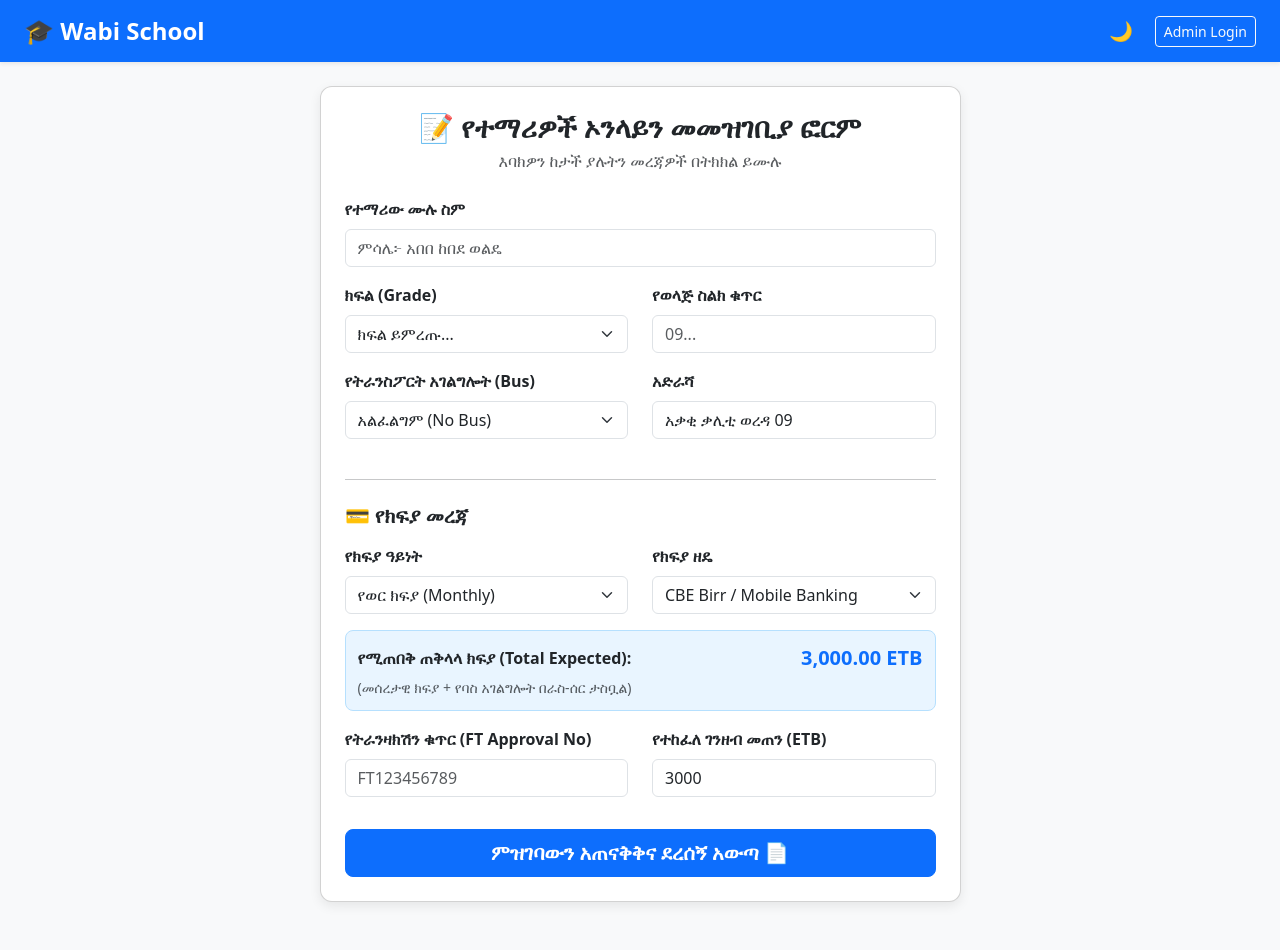
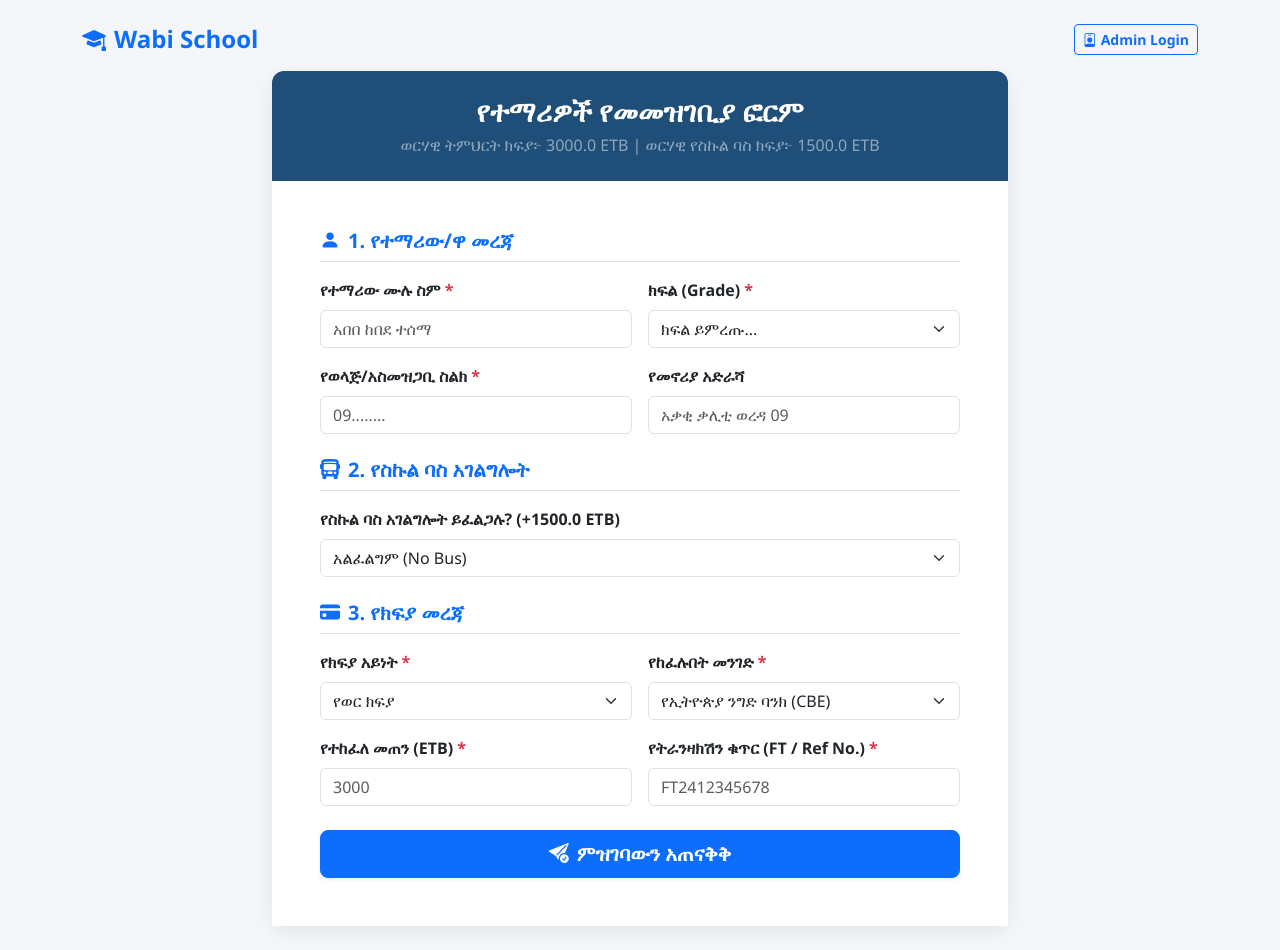
Before and after one commit to kiyya1/Kiyya-students-manager, a Flask app: page / in a window 1280 px wide. Run offline with Flask 3, Linux system fonts and the light colour scheme.

Commit message:
Update register.html

```diff
--- a/templates/register.html
+++ b/templates/register.html
@@ -3,183 +3,129 @@
 <head>
   <meta charset="UTF-8">
   <meta name="viewport" content="width=device-width, initial-scale=1.0">
-    <title>የተማሪዎች ምዝገባ — Wabi School</title>
+  <title>የተማሪዎች የመመዝገቢያ ፎርም</title>
   <link href="https://cdn.jsdelivr.net/npm/bootstrap@5.3.0/dist/css/bootstrap.min.css" rel="stylesheet">
+  <link rel="stylesheet" href="https://cdn.jsdelivr.net/npm/bootstrap-icons@1.10.5/font/bootstrap-icons.css">
   <style>
-        body {
-            background-color: #f8f9fa;
-            color: #212529;
-            transition: background-color 0.3s, color 0.3s;
-        }
-        .card {
-            border-radius: 12px;
-            box-shadow: 0 4px 12px rgba(0,0,0,0.08);
-            transition: background-color 0.3s, border-color 0.3s;
-        }
-        /* --- DARK MODE STYLES --- */
-        body.dark-mode {
-            background-color: #121212 !important;
-            color: #e0e0e0 !important;
-        }
-        body.dark-mode .card {
-            background-color: #1e1e1e !important;
-            color: #ffffff !important;
-            border-color: #333333 !important;
-        }
-        body.dark-mode .form-control,
-        body.dark-mode .form-select {
-            background-color: #2d2d2d !important;
-            color: #ffffff !important;
-            border-color: #444444 !important;
-        }
-        body.dark-mode .form-control:focus,
-        body.dark-mode .form-select:focus {
-            background-color: #333333 !important;
-            color: #ffffff !important;
-            border-color: #0d6efd !important;
-        }
-        body.dark-mode .text-muted {
-            color: #aaa !important;
-        }
-        .theme-toggle-btn {
-            cursor: pointer;
-            font-size: 1.2rem;
-            border: none;
-            background: transparent;
-        }
-        .calculated-box {
-            background-color: #e9f5ff;
-            border: 1px solid #b6e0fe;
-            border-radius: 8px;
-            padding: 12px;
-        }
-        body.dark-mode .calculated-box {
-            background-color: #1a2733;
-            border-color: #2b4c6f;
-        }
+    body { background: #f4f6f9; font-family: 'Segoe UI', Tahoma, Geneva, Verdana, sans-serif; }
+    .card-custom { border-radius: 12px; border: none; box-shadow: 0 5px 20px rgba(0,0,0,0.08); }
+    .header-box { background: #1f4e79; color: #ffffff; border-top-left-radius: 12px; border-top-right-radius: 12px; }
   </style>
 </head>
-<body>
+<body class="py-4">
 
-    <!-- Header / Navbar -->
-    <nav class="navbar navbar-expand-lg navbar-dark bg-primary px-4 shadow-sm mb-4">
-        <a class="navbar-brand text-white fw-bold fs-4" href="/">🎓 Wabi School</a>
-        <div class="ms-auto d-flex align-items-center">
-            <button id="themeToggle" class="theme-toggle-btn text-white me-3" title="Toggle Dark/Light Mode">🌙</button>
-            <a href="/login" class="btn btn-outline-light btn-sm">Admin Login</a>
+  <div class="container">
+    <div class="d-flex justify-content-between align-items-center mb-3">
+      <h4 class="fw-bold text-primary mb-0"><i class="bi bi-mortarboard-fill me-2"></i>Wabi School</h4>
+      <a href="/login" class="btn btn-outline-primary fw-bold btn-sm"><i class="bi bi-person-badge me-1"></i>Admin Login</a>
     </div>
-    </nav>
 
-    <div class="container pb-5">
     <div class="row justify-content-center">
-            <div class="col-md-8 col-lg-7">
+      <div class="col-lg-8">
 
         {% with messages = get_flashed_messages(with_categories=true) %}
           {% if messages %}
             {% for category, message in messages %}
-                            <div class="alert alert-{{ category }} alert-dismissible fade show mb-4" role="alert">
-                                {{ message }}
-                                <button type="button" class="btn-close" data-bs-dismiss="alert" aria-label="Close"></button>
+              <div class="alert alert-{{ category }} alert-dismissible fade show shadow-sm mb-4" role="alert">
+                <i class="bi bi-check-circle-fill me-2"></i> {{ message }}
+                <button type="button" class="btn-close" data-bs-dismiss="alert"></button>
               </div>
             {% endfor %}
           {% endif %}
         {% endwith %}
 
-                <div class="card p-4">
-                    <h3 class="fw-bold text-center mb-1">📝 የተማሪዎች ኦንላይን መመዝገቢያ ፎርም</h3>
-                    <p class="text-center text-muted mb-4">እባክዎን ከታች ያሉትን መረጃዎች በትክክል ይሙሉ</p>
-
-                    <form action="/add_student" method="POST">
-                        <div class="mb-3">
-                            <label class="form-label fw-bold">የተማሪው ሙሉ ስም</label>
-                            <input type="text" name="full_name" class="form-control" placeholder="ምሳሌ፦ አበበ ከበደ ወልዴ" required>
+        <div class="card card-custom">
+          <div class="p-4 text-center header-box">
+            <h3 class="fw-bold mb-1">የተማሪዎች የመመዝገቢያ ፎርም</h3>
+            <p class="mb-0 text-white-50">ወርሃዊ ትምህርት ክፍያ፦ {{ tuition_fee }} ETB | ወርሃዊ የስኩል ባስ ክፍያ፦ {{ bus_fee }} ETB</p>
           </div>
 
-                        <div class="row">
-                            <div class="col-md-6 mb-3">
-                                <label class="form-label fw-bold">ክፍል (Grade)</label>
+          <div class="card-body p-4 p-md-5 bg-white">
+            <form action="/add_student" method="POST">
+
+              <!-- SECTION 1 -->
+              <h5 class="fw-bold text-primary mb-3 border-bottom pb-2"><i class="bi bi-person-fill me-2"></i>1. የተማሪው/ዋ መረጃ</h5>
+              <div class="row g-3 mb-4">
+                <div class="col-md-6">
+                  <label class="form-label fw-bold">የተማሪው ሙሉ ስም <span class="text-danger">*</span></label>
+                  <input type="text" name="full_name" class="form-control" placeholder="አበበ ከበደ ተሰማ" required>
+                </div>
+
+                <div class="col-md-6">
+                  <label class="form-label fw-bold">ክፍል (Grade) <span class="text-danger">*</span></label>
                   <select name="grade" class="form-select" required>
-                                    <option value="" selected disabled>ክፍል ይምረጡ...</option>
-                                    <option value="1st Grade">1st Grade</option>
-                                    <option value="2nd Grade">2nd Grade</option>
-                                    <option value="3rd Grade">3rd Grade</option>
-                                    <option value="4th Grade">4th Grade</option>
+                    <option value="" disabled selected>ክፍል ይምረጡ...</option>
+                    <option value="1st Grade">1ኛ ክፍል (1st Grade)</option>
+                    <option value="2nd Grade">2ኛ ክፍል (2nd Grade)</option>
+                    <option value="3rd Grade">3ኛ ክፍል (3rd Grade)</option>
+                    <option value="4th Grade">4ኛ ክፍል (4th Grade)</option>
                     <option value="5th Grade">5th Grade</option>
                     <option value="6th Grade">6th Grade</option>
-                                    <option value="7th Grade">7th Grade</option>
-                                    <option value="8th Grade">8th Grade</option>
-                                    <option value="9th Grade">9th Grade</option>
-                                    <option value="10th Grade">10th Grade</option>
-                                    <option value="11th Grade">11th Grade</option>
-                                    <option value="12th Grade">12th Grade</option>
                   </select>
                 </div>
-                            <div class="col-md-6 mb-3">
-                                <label class="form-label fw-bold">የወላጅ ስልክ ቁጥር</label>
-                                <input type="text" name="phone" class="form-control" placeholder="09..." required>
+
+                <div class="col-md-6">
+                  <label class="form-label fw-bold">የወላጅ/አስመዝጋቢ ስልክ <span class="text-danger">*</span></label>
+                  <input type="tel" name="phone" class="form-control" placeholder="09........" required>
+                </div>
+
+                <div class="col-md-6">
+                  <label class="form-label fw-bold">የመኖሪያ አድራሻ</label>
+                  <input type="text" name="address" class="form-control" placeholder="አቃቂ ቃሊቲ ወረዳ 09">
                 </div>
               </div>
 
-                        <div class="row">
-                            <div class="col-md-6 mb-3">
-                                <label class="form-label fw-bold">የትራንስፖርት አገልግሎት (Bus)</label>
-                                <select id="busSelect" name="bus_service" class="form-select" onchange="calculateTotalFee()">
+              <!-- SECTION 2 -->
+              <h5 class="fw-bold text-primary mb-3 border-bottom pb-2"><i class="bi bi-bus-front-fill me-2"></i>2. የስኩል ባስ አገልግሎት</h5>
+              <div class="mb-4">
+                <label class="form-label fw-bold">የስኩል ባስ አገልግሎት ይፈልጋሉ? (+{{ bus_fee }} ETB)</label>
+                <select name="bus_service" class="form-select">
                   <option value="አልፈልግም (No Bus)">አልፈልግም (No Bus)</option>
-                                    <option value="እፈልጋለሁ (Bus Needed)">እፈልጋለሁ (Bus Needed)</option>
+                  <option value="እፈልጋለሁ (Yes Bus)">እፈልጋለሁ (Yes Bus - {{ bus_fee }} ETB)</option>
                 </select>
               </div>
-                            <div class="col-md-6 mb-3">
-                                <label class="form-label fw-bold">አድራሻ</label>
-                                <input type="text" name="address" class="form-control" value="{{ settings.default_address if settings else 'አቃቂ ቃሊቲ ወረዳ 09' }}">
+
+              <!-- SECTION 3 -->
+              <h5 class="fw-bold text-primary mb-3 border-bottom pb-2"><i class="bi bi-credit-card-fill me-2"></i>3. የክፍያ መረጃ</h5>
+              <div class="row g-3 mb-4">
+                <div class="col-md-6">
+                  <label class="form-label fw-bold">የክፍያ አይነት <span class="text-danger">*</span></label>
+                  <select name="payment_type" class="form-select" required>
+                    <option value="Monthly Fee">የወር ክፍያ</option>
+                    <option value="Term Fee">የተርም ክፍያ</option>
+                  </select>
+                </div>
+
+                <div class="col-md-6">
+                  <label class="form-label fw-bold">የከፈሉበት መንገድ <span class="text-danger">*</span></label>
+                  <select name="payment_method" class="form-select" required>
+                    <option value="CBE Birr / Commercial Bank of Ethiopia">የኢትዮጵያ ንግድ ባንክ (CBE)</option>
+                    <option value="Telebirr">ቴሌብር (Telebirr)</option>
+                    <option value="BOA (Bank of Abyssinia)">አቢሲንያ ባንክ</option>
+                    <option value="Awash Bank">አዋሽ ባንክ</option>
+                    <option value="Cash/በጥሬ ገንዘብ">በጥሬ ገንዘብ (Cash)</option>
+                  </select>
+                </div>
+
+                <div class="col-md-6">
+                  <label class="form-label fw-bold">የተከፈለ መጠን (ETB) <span class="text-danger">*</span></label>
+                  <input type="number" step="0.01" name="amount_paid" class="form-control" placeholder="3000" required>
+                </div>
+
+                <div class="col-md-6">
+                  <label class="form-label fw-bold">የትራንዛክሽን ቁጥር (FT / Ref No.) <span class="text-danger">*</span></label>
+                  <input type="text" name="ft_approval_no" class="form-control" placeholder="FT2412345678" required>
                 </div>
               </div>
 
-                        <hr class="my-4">
-                        <h5 class="fw-bold mb-3">💳 የክፍያ መረጃ</h5>
-
-                        <div class="row">
-                            <div class="col-md-6 mb-3">
-                                <label class="form-label fw-bold">የክፍያ ዓይነት</label>
-                                <select id="paymentTypeSelect" name="payment_type" class="form-select" onchange="calculateTotalFee()" required>
-                                    <option value="Monthly Fee">የወር ክፍያ (Monthly)</option>
-                                    <option value="Term Fee">የታርም ክፍያ (Term)</option>
-                                </select>
-                            </div>
-                            <div class="col-md-6 mb-3">
-                                <label class="form-label fw-bold">የክፍያ ዘዴ</label>
-                                <select name="payment_method" class="form-select" required>
-                                    <option value="CBE Birr / Mobile Banking">CBE Birr / Mobile Banking</option>
-                                    <option value="Telebirr">Telebirr</option>
-                                    <option value="Bank Transfer">Bank Transfer</option>
-                                    <option value="Cash">በጥሬ ገንዘብ (Cash)</option>
-                                </select>
-                            </div>
+              <div class="d-grid gap-2 mt-4">
+                <button type="submit" class="btn btn-primary btn-lg fw-bold shadow-sm">
+                  <i class="bi bi-send-check-fill me-2"></i>ምዝገባውን አጠናቅቅ
+                </button>
               </div>
 
-                        <!-- Dynamic Real-Time Fee Calculation Box -->
-                        <div class="calculated-box mb-3">
-                            <div class="d-flex justify-content-between align-items-center">
-                                <span class="fw-bold">የሚጠበቅ ጠቅላላ ክፍያ (Total Expected):</span>
-                                <span id="displayTotalFee" class="fs-5 fw-bold text-primary">0.00 ETB</span>
+            </form>
           </div>
-                            <small class="text-muted d-block mt-1">
-                                (መሰረታዊ ክፍያ + የባስ አገልግሎት በራስ-ሰር ታስቧል)
-                            </small>
-                        </div>
-
-                        <div class="row">
-                            <div class="col-md-6 mb-3">
-                                <label class="form-label fw-bold">የትራንዛክሽን ቁጥር (FT Approval No)</label>
-                                <input type="text" name="ft_approval_no" class="form-control" placeholder="FT123456789">
-                            </div>
-                            <div class="col-md-6 mb-3">
-                                <label class="form-label fw-bold">የተከፈለ ገንዘብ መጠን (ETB)</label>
-                                <input type="number" step="0.01" id="amountPaidInput" name="amount_paid" class="form-control" placeholder="0.00" required>
-                            </div>
-                        </div>
-
-                        <button type="submit" class="btn btn-primary w-100 btn-lg mt-3 fw-bold">ምዝገባውን አጠናቅቅና ደረሰኝ አውጣ 📄</button>
-                    </form>
         </div>
 
       </div>
@@ -187,43 +133,5 @@
   </div>
 
   <script src="https://cdn.jsdelivr.net/npm/bootstrap@5.3.0/dist/js/bootstrap.bundle.min.js"></script>
-    <script>
-        // Admin Configured Fees from Flask
-        const MONTHLY_FEE = {{ settings.monthly_fee if (settings and settings.monthly_fee) else 3000.0 }};
-        const TERM_FEE = {{ settings.term_fee if (settings and settings.term_fee) else 8000.0 }};
-        const BUS_FEE = {{ settings.bus_fee if (settings and settings.bus_fee) else 1500.0 }};
-
-        function calculateTotalFee() {
-            const paymentType = document.getElementById('paymentTypeSelect').value;
-            const busOption = document.getElementById('busSelect').value;
-
-            let total = (paymentType === 'Term Fee') ? TERM_FEE : MONTHLY_FEE;
-
-            if (busOption.includes('Bus Needed') || busOption.includes('እፈልጋለሁ')) {
-                total += BUS_FEE;
-            }
-
-            document.getElementById('displayTotalFee').textContent = total.toLocaleString('en-US', { minimumFractionDigits: 2 }) + ' ETB';
-            document.getElementById('amountPaidInput').value = total;
-        }
-
-        // Initialize calculation on page load
-        document.addEventListener('DOMContentLoaded', calculateTotalFee);
-
-        // Dark mode script
-        const themeToggleBtn = document.getElementById('themeToggle');
-        if (localStorage.getItem('theme') === 'dark') {
-            document.body.classList.add('dark-mode');
-            if (themeToggleBtn) themeToggleBtn.textContent = '☀️';
-        }
-        if (themeToggleBtn) {
-            themeToggleBtn.addEventListener('click', () => {
-                document.body.classList.toggle('dark-mode');
-                const isDark = document.body.classList.contains('dark-mode');
-                localStorage.setItem('theme', isDark ? 'dark' : 'light');
-                themeToggleBtn.textContent = isDark ? '☀️' : '🌙';
-            });
-        }
-    </script>
 </body>
 </html>
```
Lines whose indentation alone changed are shown as unchanged.
